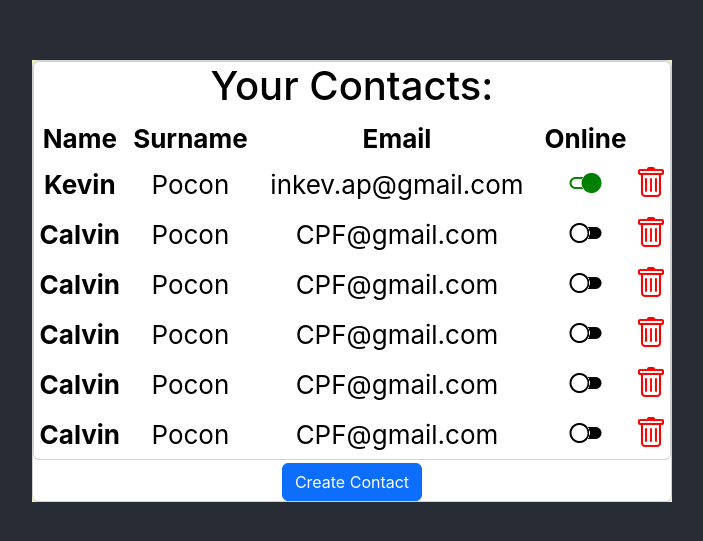
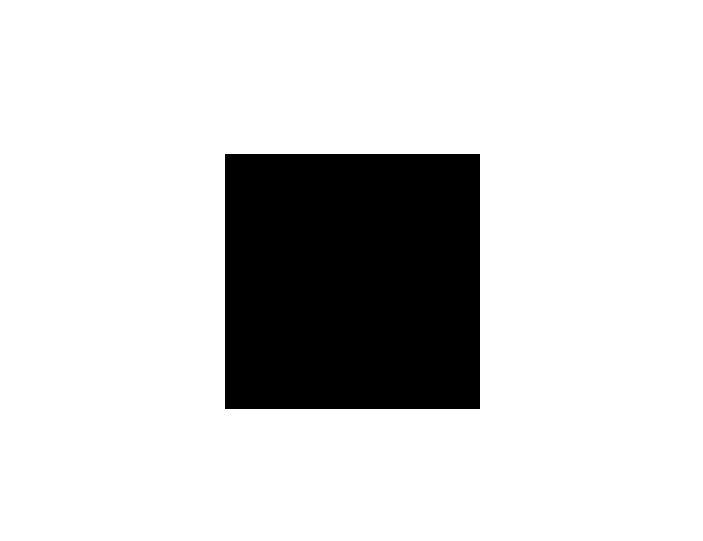
Before and after one commit to inkevap/Course_ReactJS, a React (Create React App) app: page / in a window 1280 px wide. Shown: the part 119-660 px from the top of the page, without its empty margins (288-991 px from the left). Built offline with nearby package versions, Linux system fonts and the light colour scheme.

Commit message:
Implementacion de renderizado condicional

```diff
--- a/src/App.css
+++ b/src/App.css
@@ -14,7 +14,7 @@
 }
 
 .App-header {
-  background-color: #282c34;
+  background-color: white;
   min-height: 100vh;
   display: flex;
   flex-direction: column;
--- a/src/App.js
+++ b/src/App.js
@@ -1,13 +1,13 @@
 import logo from './logo.svg';
 import './App.css';
-import ContactListComponent from './Components/container/contact_list'
+import ChangingComponent from './Components/pure/ChangingComponent';
 
 function App() {
   return (
     <div className="App">
       <header className="App-header">
       <div className='body'>
-        <ContactListComponent></ContactListComponent>
+        <ChangingComponent></ChangingComponent>
         </div>
       </header>
     </div>
--- a/src/Components/container/contact_list.jsx
+++ /dev/null
@@ -1,100 +0,0 @@
-/* En este ejercicio de React JS deberéis crear una lista,
-esta lista tendrá dentro distintos contactos y deberá cumplir con las siguientes funcionalidades:
-Mostrar contacto. Crear contacto. Eliminar contacto. Cambiar el estado del contacto entre Conectado
- y Desconectado. */
-
-import React, { useState } from 'react';
-import { Contact } from '../../models/contact.class'
-import ContactComponent from '../pure/contact';
-import NewContact from '../pure/forms/newContact';
-
-const ContactListComponent = () => {
-
-    const defaultcontact = new Contact('Kevin', 'Pocon', 'inkev.ap@gmail.com', true);
-    const defaultcontact2 = new Contact('Calvin', 'Pocon', 'CPF@gmail.com', false);
-    const defaultcontact3 = new Contact('Calvin', 'Pocon', 'CPF@gmail.com', false);
-    const defaultcontact4 = new Contact('Calvin', 'Pocon', 'CPF@gmail.com', false);
-    const defaultcontact5 = new Contact('Calvin', 'Pocon', 'CPF@gmail.com', false);
-    const defaultcontact6 = new Contact('Calvin', 'Pocon', 'CPF@gmail.com', false);
-
-    const [CreatingNewContact, SetCreatingState] = useState(false);
-
-    const [Contacts, setContacts] = useState([
-        defaultcontact, defaultcontact2, defaultcontact3, defaultcontact4,
-        defaultcontact5, defaultcontact6]);
-
-    const StatusChange = (contact) => {
-        const TempContacts = [...Contacts];
-        const index = TempContacts.indexOf(contact);
-        TempContacts[index].status = !TempContacts[index].status;
-        console.log("Estado cambiado")
-        setContacts(TempContacts);
-    }
-
-    const Delete = (contact) => {
-        const TempContacts = [...Contacts];
-        const index = TempContacts.indexOf(contact);
-        TempContacts.splice(index, 1);
-        setContacts(TempContacts);
-    }
-
-    const CreatingContact = () => {
-        SetCreatingState(!CreatingNewContact);
-    }
-
-    const ContactNew = (contact) => {
-        const TempContacts = [...Contacts];
-        TempContacts.push(contact);
-        setContacts(TempContacts);
-    }
-
-    return (
-        <div className='card' style={{ width: '40rem' }}>
-            {CreatingNewContact
-                ? <span className='card'>
-                    <h1>New Contact:</h1>
-                </span>
-
-                : <span className='card'>
-                    <h1>Your Contacts:</h1>
-                    <table>
-                        <thead>
-                            <th classname='col-3'>Name</th>
-                            <th classname='col-3'>Surname</th>
-                            <th classname='col-1'>Email</th>
-                            <th classname='col-1'>Online</th>
-                        </thead>
-                        <tbody >
-                            {(Contacts.length > 0)
-                                ?
-                                Contacts.map((cont, index) => {
-                                    return (
-                                        <ContactComponent
-                                            key={index}
-                                            contact={cont}
-                                            StateFunc={StatusChange}
-                                            DeleteFunc={Delete}
-                                        >
-                                        </ContactComponent>)
-                                }
-                                )
-                                : <tr >
-                                    <td>There's no contacts to show, create one.</td>
-                                    <td></td>
-                                    <td></td>
-                                    <td></td>
-                                </tr>
-                            }
-                        </tbody>
-                    </table>
-                </span>}
-            <NewContact
-                Creating={CreatingContact}
-                ContactNew={ContactNew}
-            ></NewContact>
-        </div>
-    );
-};
-
-
-export default ContactListComponent;
--- /dev/null
+++ b/src/Components/pure/ChangingComponent.jsx
@@ -0,0 +1,38 @@
+import React, { useState } from 'react';
+
+
+const ChangingComponent = () => {
+
+    const [boxStyle, setBoxStyle] = useState({
+        height: '255px',
+        width: '255px',
+        backgroundColor: 'black'
+    })
+
+    const color = (val) => {
+
+        if (val) {
+            setBoxStyle({
+                ...boxStyle,
+                backgroundColor: `rgb(${Math.random() * 255},${Math.random() * 255},${Math.random() * 255})`
+            })
+        } else {
+            setBoxStyle({
+                ...boxStyle,
+                backgroundColor: 'black'
+            })
+        }
+    }
+
+    return (
+        <div
+            style={boxStyle}
+            onMouseOver={() => color(true)}
+            onMouseLeave={() => color(false)}
+            onDoubleClick={() => color(false)}
+        >
+        </div>
+    );
+}
+
+export default ChangingComponent;
--- a/src/Components/pure/contact.jsx
+++ /dev/null
@@ -1,39 +0,0 @@
-import React from 'react';
-import PropTypes from 'prop-types';
-import { Contact } from '../../models/contact.class';
-
-
-
-const ContactComponent = ({ contact, StateFunc, DeleteFunc }) => {
-
-    const TaskStatusChange = () => {
-        return contact.status
-            ? <i className='bi bi-toggle2-on' style={{ color: 'green', fontSize: '2rem' }}></i>
-            : <i className='bi bi-toggle2-off' style={{ color: 'black', fontSize: '2rem' }}></i>
-    }
-
-    return (
-        <tr>
-            <th classname='col-2' >{contact.name}</th>
-            <td classname='col-2'>{contact.surname}</td>
-            <td classname='col-1'>{contact.email}</td>
-            <td classname='col-1' onClick={() => StateFunc(contact)}>{TaskStatusChange()}</td>
-            <td classname='col-1'>
-                <i className='bi bi-trash'
-                    style={{ color: 'red', fontSize: '2rem' }}
-                    onClick={() => DeleteFunc(contact)}></i>
-            </td>
-        </tr>
-    );
-
-};
-
-
-ContactComponent.propTypes = {
-    contact: PropTypes.instanceOf(Contact).isRequired,
-    StateFunc: PropTypes.func.isRequired,
-    DeleteFunc: PropTypes.func.isRequired,
-};
-
-
-export default ContactComponent;
--- a/src/Components/pure/forms/newContact.jsx
+++ /dev/null
@@ -1,67 +0,0 @@
-import React, { useState, useRef } from 'react';
-import PropTypes from 'prop-types';
-import { Contact } from '../../../models/contact.class';
-
-const NewContact = ({ Creating, ContactNew }) => {
-    const [CreatingState, setCreatingState] = useState(false);
-
-    const nameRef = useRef('');
-    const surnameRef = useRef('');
-    const emailRef = useRef('');
-    const statusRef = useRef(false);
-
-    const CreateState = () => {
-        Creating();
-        setCreatingState(!CreatingState);
-    }
-
-    const SendNewContact = (e) => {
-        e.preventDefault();
-        ContactNew(new Contact(
-            nameRef.current.value,
-            surnameRef.current.value,
-            emailRef.current.value,
-            statusRef.current.checked));
-            CreateState();
-    }
-
-    const AmICreating = () => {
-        return CreatingState
-            ? <form onSubmit={SendNewContact}>
-                <div className='d-flex flex-column align-items-center'>
-                    <span className='d-flex flex-column'>
-                        <span className='d-flex align-items-center'>Name:
-                            <input ref={nameRef} id='Name' className='flex-fill ms-1 mt-1 mb-1' type={'text'} required autoFocus></input>
-                        </span>
-                        <span className='d-flex align-items-center'>Surname:
-                            <input ref={surnameRef} id='Surname' className='flex-fill ms-1 mt-1 mb-1' type={'text'} required></input>
-                        </span>
-                        <span className='d-flex align-items-center'>Email:
-                            <input ref={emailRef} id='Email' className='flex-fill ms-1 mt-1 mb-1' type={'email'} required></input>
-                        </span>
-                        <span className='flex-fill'>Online:
-                            <input ref={statusRef} id='status' className='flex-fill ms-1 mt-1 mb-3' type={'checkbox'}></input>
-                        </span>
-                    </span>
-                    <button type="submit" class="btn btn-primary">Create Contact</button>
-                    <button type="button" onClick={CreateState} class="btn btn-secondary">Cancel</button>
-                </div>
-            </form>
-            : <div>
-                <button type="button" onClick={CreateState} class="btn btn-primary ">Create Contact</button>
-            </div>
-    }
-
-    return (
-        <div>
-            {AmICreating()}
-        </div>
-    )
-}
-
-NewContact.propTypes = {
-    Creating: PropTypes.func.isRequired,
-    ContactNew: PropTypes.func.isRequired
-};
-
-export default NewContact;
--- a/src/models/contact.class.jsx
+++ /dev/null
@@ -1,14 +0,0 @@
-export class Contact {
-    name = '';
-    surname = '';
-    email = '';
-    status = false;
-
-    constructor(name, surname, email, status){
-        this.name = name;
-        this.surname = surname;
-        this.email = email;
-        this.status = status
-    }
-
-}
```
Also changed, not shown: src/styles/task.scss (deleted, +0 -13 lines).
